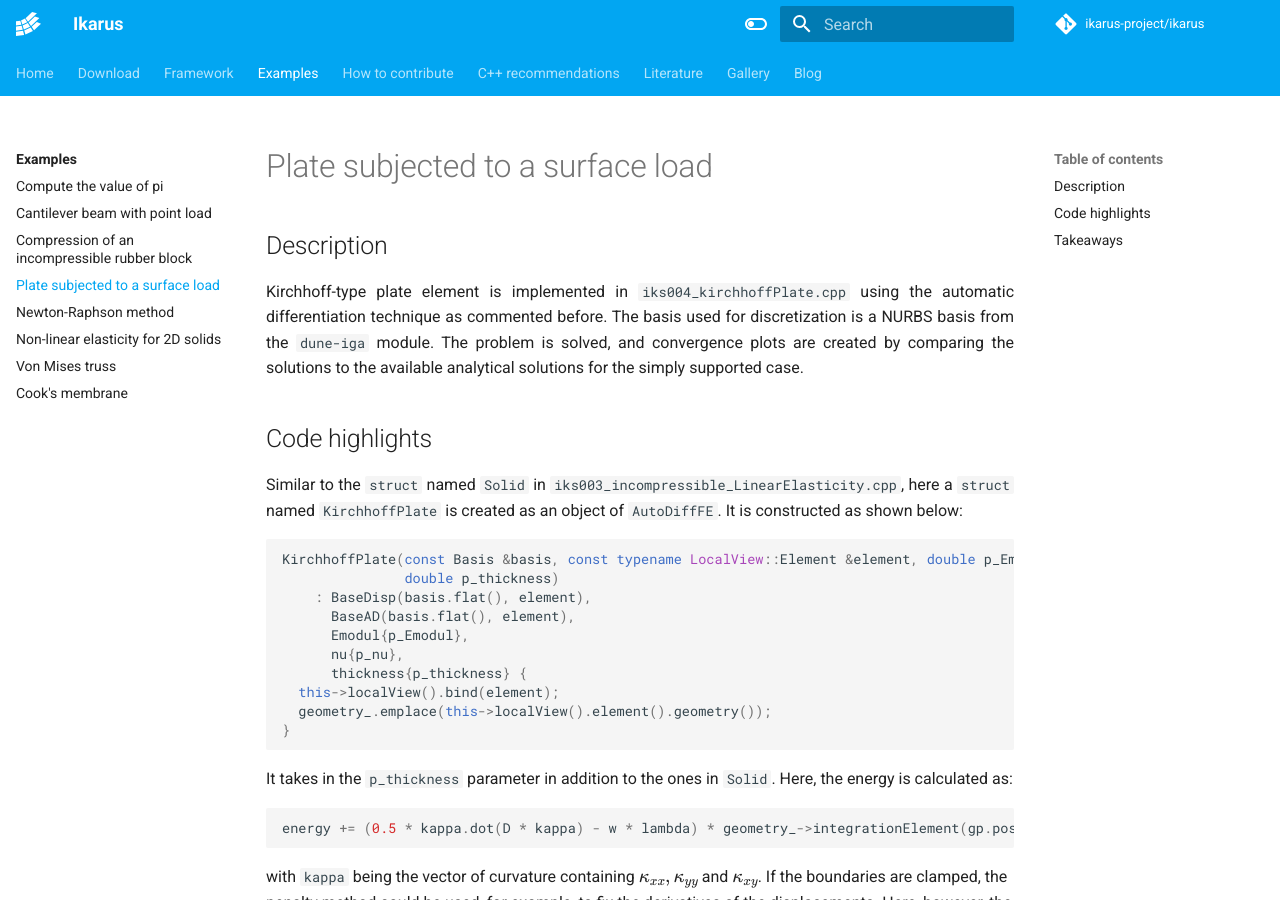
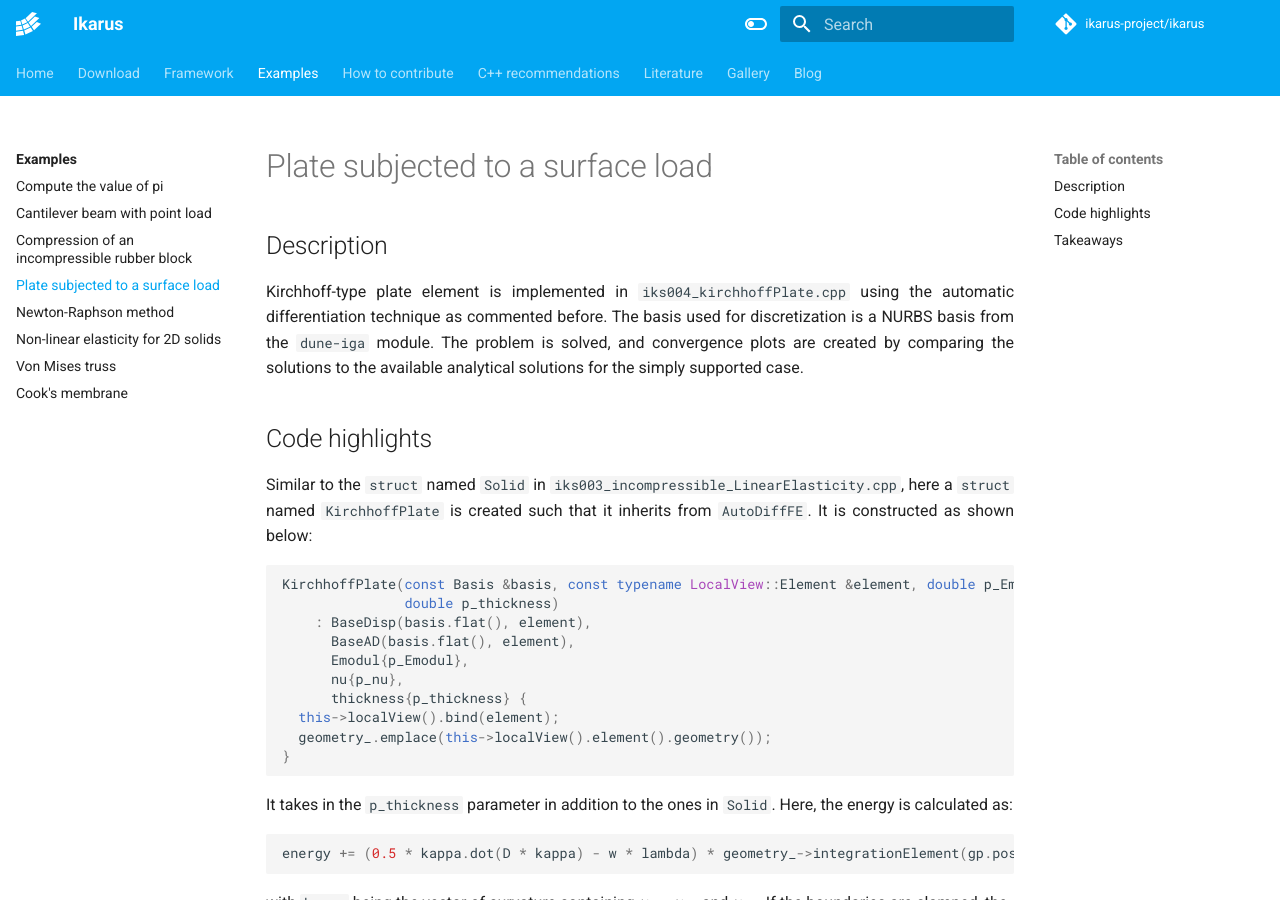
Before and after one commit to ikarus-project/ikarus, an MkDocs documentation site: the page built from docs/website/02_examples/kirchhoffPlate.md, in a window 1280 px wide and 900 px high. Built offline with MkDocs 1.6.1 and Material for MkDocs 9.7.7, drawn with Linux system fonts in a browser that asks for light colours; comment, search, counter and statistics services are not loaded; the version menu is left out.

Commit message:
modifications wrt PR review

````diff
--- a/docs/website/02_examples/kirchhoffPlate.md
+++ b/docs/website/02_examples/kirchhoffPlate.md
@@ -14,8 +14,8 @@ simply supported case.
 
 ## Code highlights
 
-Similar to the `struct` named `Solid` in `iks003_incompressible_LinearElasticity.cpp`, here a `struct` named `KirchhoffPlate` is created as an object
-of `AutoDiffFE`. It is constructed as shown below:
+Similar to the `struct` named `Solid` in `iks003_incompressible_LinearElasticity.cpp`, here a `struct` named `KirchhoffPlate`
+is created such that it inherits from `AutoDiffFE`. It is constructed as shown below:
 ```cpp
 KirchhoffPlate(const Basis &basis, const typename LocalView::Element &element, double p_Emodul, double p_nu,
                double p_thickness)
````
Also changed, not shown: docs/website/02_examples/computePi.md (+1 -1 lines), docs/website/02_examples/incompressibleRubberBlock.md (+1 -1 lines), docs/website/02_examples/vonMisesTruss.md (+1 -1 lines), 2 other files.
